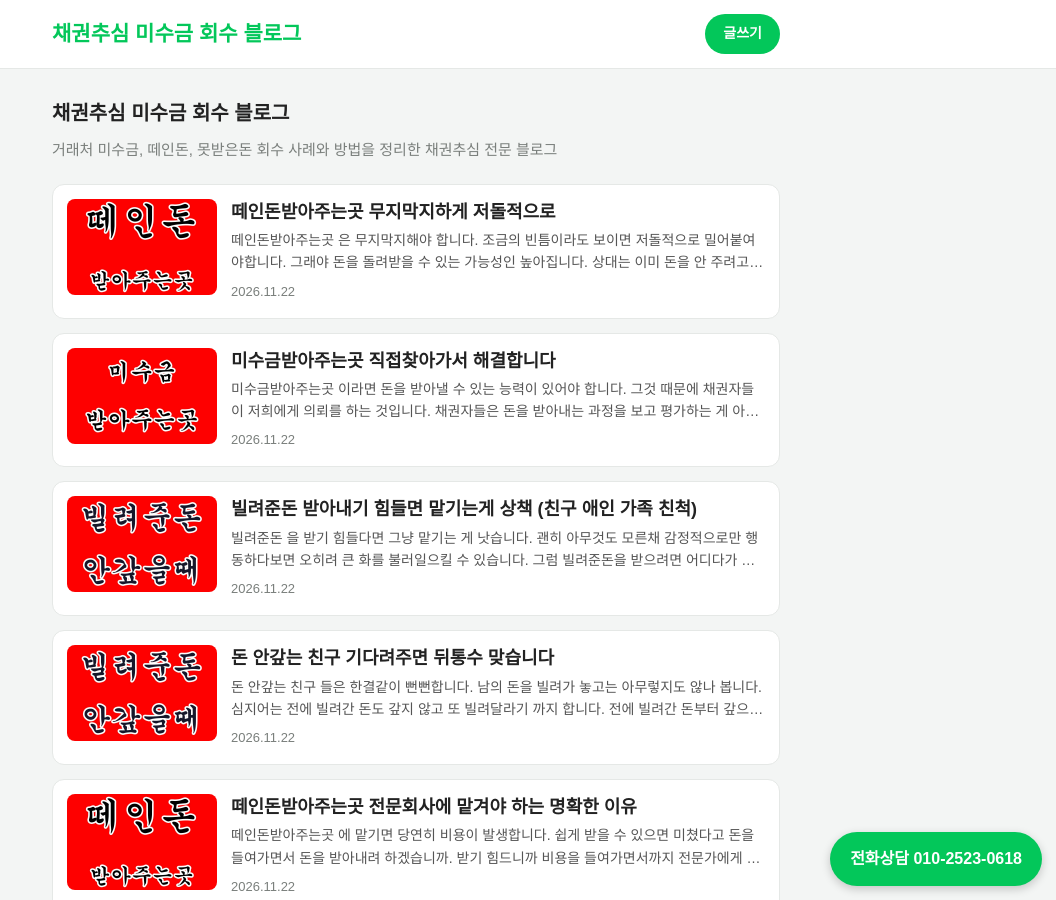
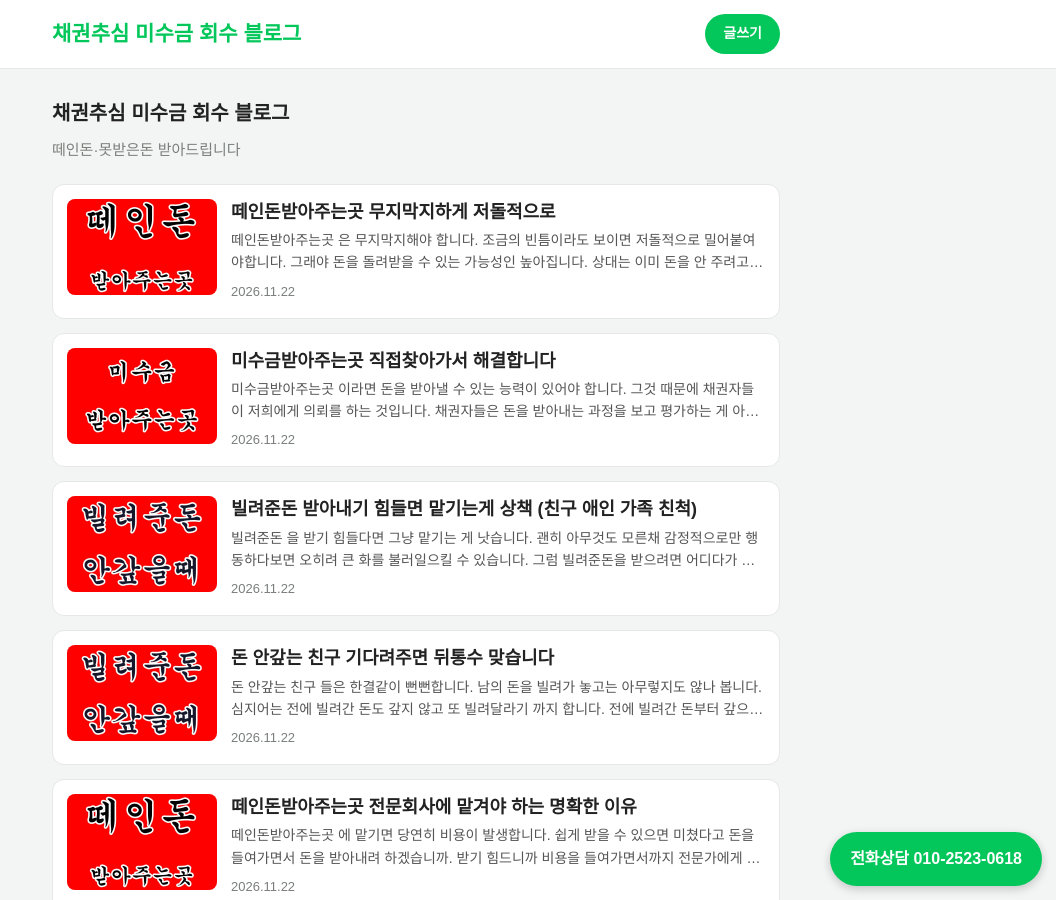
Before and after one commit to mopp13-boop/mopp13-boop.github.io, a Jekyll site: the page built from index.html, in a window 1280 px wide and 900 px high. Shown: the whole window, without its empty margins (224-1280 px from the left). Built offline with Jekyll 4.4.1, drawn with Linux system fonts in a browser that asks for light colours; some of the changed text lies outside the part shown.

Commit message:
Update _config.yml

```diff
--- a/_config.yml
+++ b/_config.yml
@@ -1,5 +1,5 @@
 title: 채권추심 미수금 회수 블로그
-description: 거래처 미수금, 떼인돈, 못받은돈 회수 사례와 방법을 정리한 채권추심 전문 블로그
+description: 떼인돈·못받은돈 받아드립니다
 lang: ko-KR
 # 배포 후 본인 주소로 바꾸세요 (예: https://아이디.github.io)
 url: "https://mopp13-boop.github.io"
```
